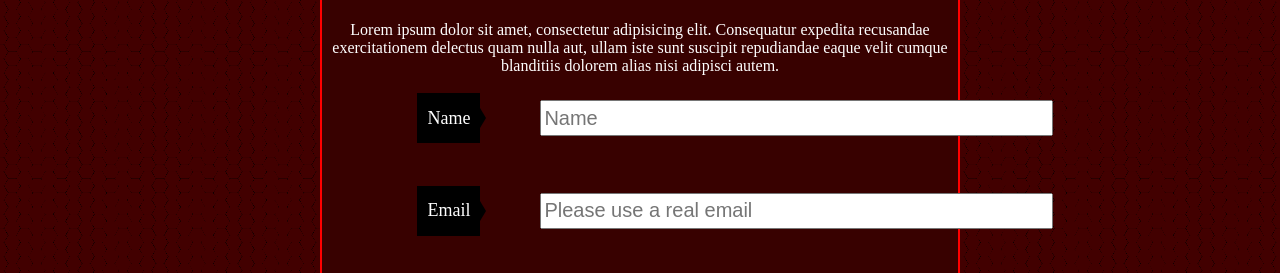
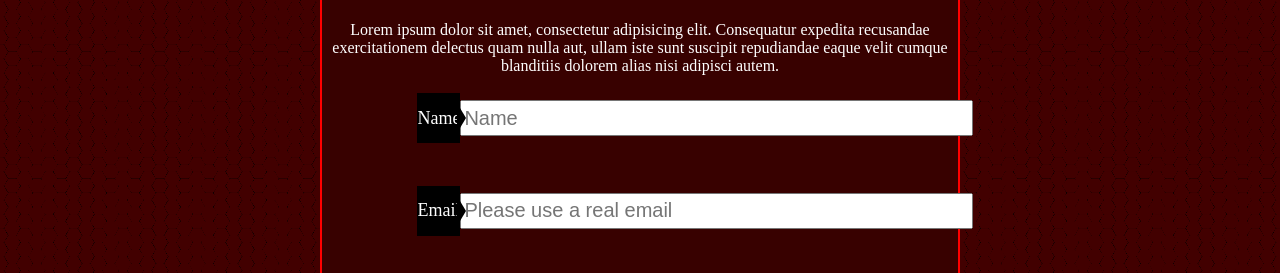
Before and after one commit to Sir-Shao/Epos-1, a plain HTML site: page EPOS/contact.html in a window 1280 px wide. Shown: the part 527-800 px from the top of the page. Drawn offline with Linux system fonts and the light colour scheme.

Commit message:
Add files via upload

```diff
--- a/EPOS/Resources/Styles/contact.css
+++ b/EPOS/Resources/Styles/contact.css
@@ -139,8 +139,7 @@ main  h1  {
   display: flex;
   align-items: center;
   justify-content: center;
-  padding: 0 10px;
-  margin-right: 60px;
+
 }
 
 .input-container  {
```
